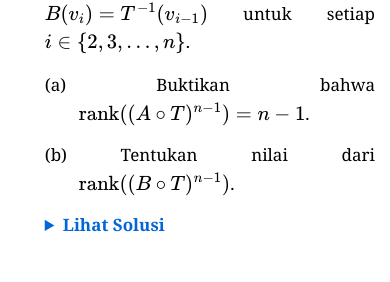
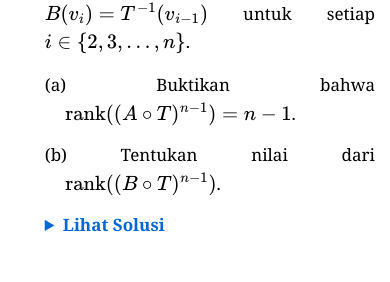
Before and after one commit to calculusgamingindonesia/calculusgamingindonesia.github.io, a Jekyll site: the page built from _posts/2026-06-29-knmipa-nas-mat-20-1.md, in a window 390 px wide. Shown: the part 1329-1611 px from the top of the page. Built offline with Jekyll 4.4.1, drawn with Linux system fonts in a browser that asks for light colours; some web fonts are replaced.

Commit message:
Update default.html

```diff
--- a/_layouts/default.html
+++ b/_layouts/default.html
@@ -84,8 +84,7 @@
       content: none;
     }
 
-    /* PENGATURAN KHUSUS LAYAR HP (MOBILE) */
-    @media screen and (max-width: 768px) {
+@media screen and (max-width: 768px) {
         h1 {
             font-size: 1.5rem !important;
             line-height: 1.4 !important;
@@ -94,14 +93,23 @@
         body {
             padding-left: 15px;
             padding-right: 15px;
+            /* Tambahan: Mencegah spasi melar brutal dengan mengizinkan pemotongan suku kata */
+            hyphens: auto;
+            -webkit-hyphens: auto;
         }
 
-        /* Nomor soal ditarik lebih jauh ke kiri agar tidak menempel */
         ol {
             padding-left: 1.75em;
         }
         ol > li::before {
             left: -2.25em;
+        }
+
+        /* TAMBAHAN: Menjinakkan spasi subnomor agar kata pertama tetap menempel di kiri */
+        ol ul > li, ol ol > li {
+            text-align: justify;
+            padding-left: 1.2em;
+            text-indent: -1.2em;
         }
 
         .MathJax_Display, .katex-display {
```
